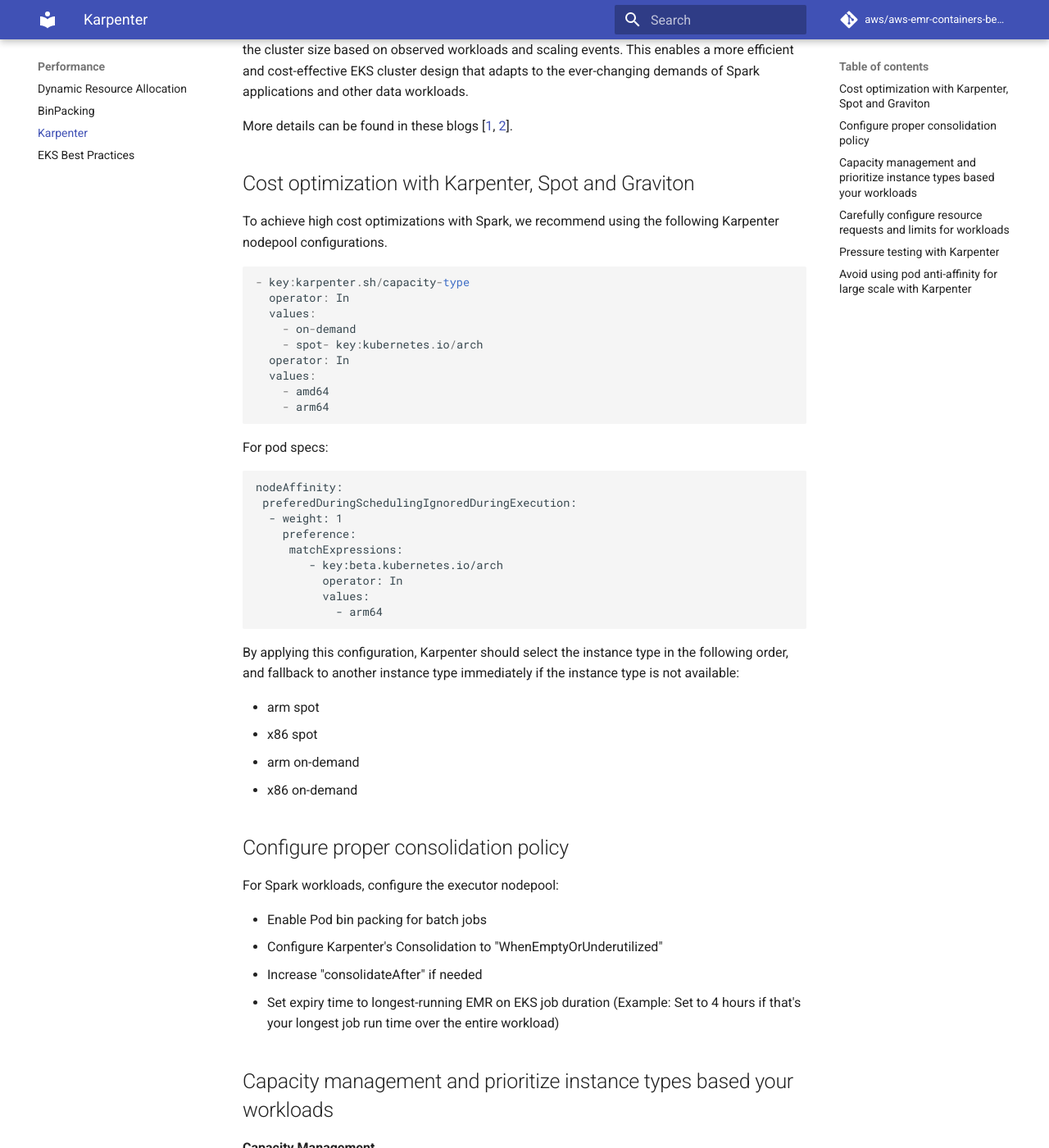
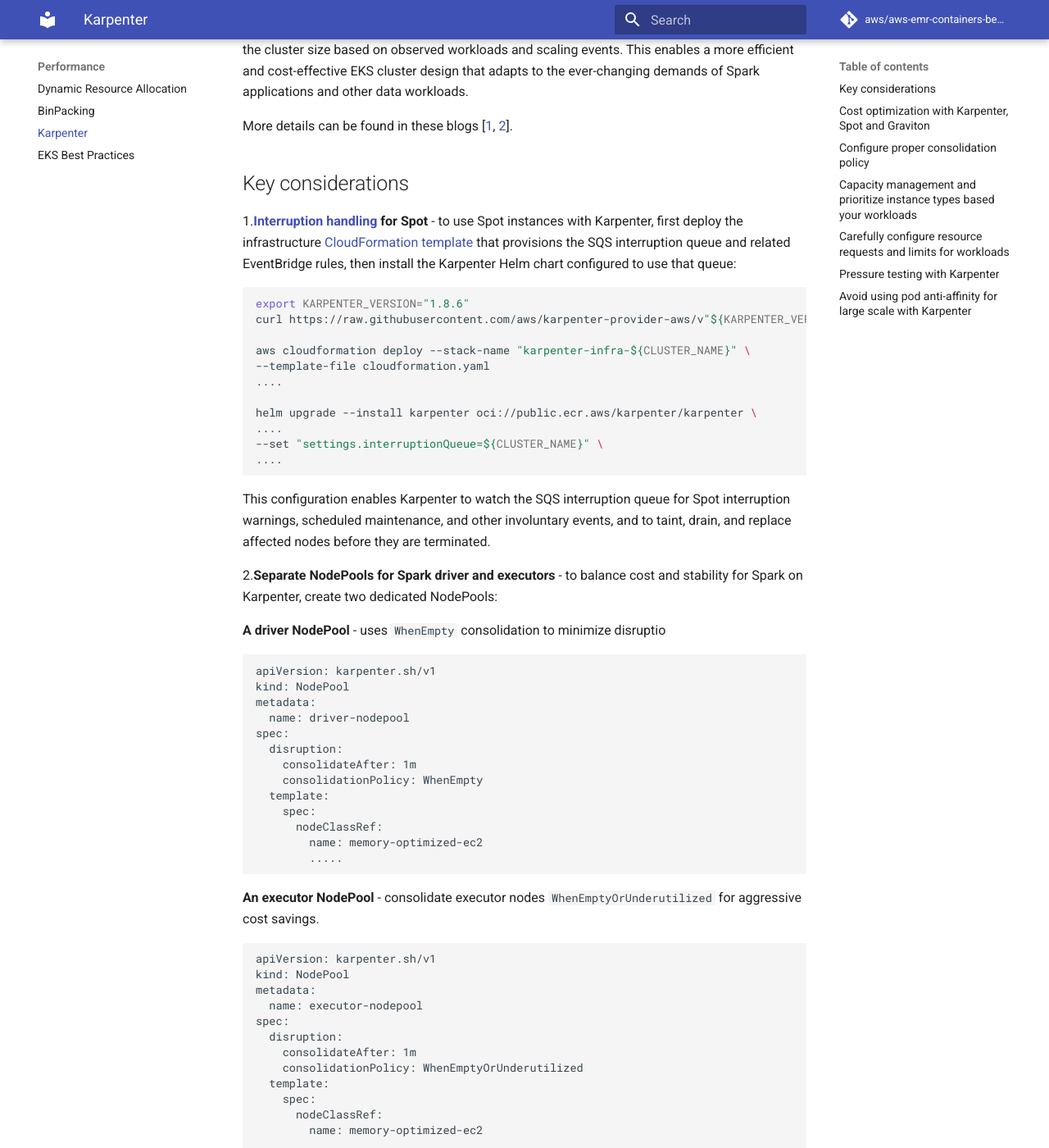
Before and after one commit to aws/aws-emr-containers-best-practices, an MkDocs documentation site: the page built from content/performance/docs/karpenter.md, in a window 1280 px wide and 1400 px high, scrolled down 426 px. Shown: the whole window at 82% size. Built offline with MkDocs 1.6.1 and Material for MkDocs 9.7.7, drawn with Linux system fonts in a browser that asks for light colours; comment, search, counter and statistics services are not loaded.

Commit message:
add considerations for karpenter setup

````diff
--- a/content/performance/docs/karpenter.md
+++ b/content/performance/docs/karpenter.md
@@ -5,6 +5,61 @@
 We recommend using Karpenter and Bottlerocket with EKS for data workloads, as it aligns with EC2 Spot best practices of diversification, using allocation strategy, and can manage the Spot lifecycle seamlessly. As documented in the [Spark Operator with YuniKorn DoEKS blueprint](https://awslabs.github.io/data-on-eks/docs/blueprints/data-analytics/spark-operator-yunikorn), Karpenter integrates seamlessly with Kubernetes, providing automatic, real-time adjustments to the cluster size based on observed workloads and scaling events. This enables a more efficient and cost-effective EKS cluster design that adapts to the ever-changing demands of Spark applications and other data workloads.
 
 More details can be found in these blogs [[1](https://aws.amazon.com/blogs/compute/applying-spot-to-spot-consolidation-best-practices-with-karpenter/), [2](https://aws.amazon.com/blogs/containers/using-amazon-ec2-spot-instances-with-karpenter/)].
+
+## Key considerations
+1.**[Interruption handling](https://karpenter.sh/preview/reference/cloudformation/#interruption-handling) for Spot** - to use Spot instances with Karpenter, first deploy the infrastructure [CloudFormation template](https://karpenter.sh/v1.8/reference/cloudformation/) that provisions the SQS interruption queue and related EventBridge rules, then install the Karpenter Helm chart configured to use that queue:
+```bash
+export KARPENTER_VERSION="1.8.6"
+curl https://raw.githubusercontent.com/aws/karpenter-provider-aws/v"${KARPENTER_VERSION}"/website/content/en/preview/getting-started/getting-started-with-karpenter/cloudformation.yaml > cloudformation.yaml
+
+aws cloudformation deploy --stack-name "karpenter-infra-${CLUSTER_NAME}" \
+--template-file cloudformation.yaml
+....
+
+helm upgrade --install karpenter oci://public.ecr.aws/karpenter/karpenter \
+....
+--set "settings.interruptionQueue=${CLUSTER_NAME}" \
+....
+```
+This configuration enables Karpenter to watch the SQS interruption queue for Spot interruption warnings, scheduled maintenance, and other involuntary events, and to taint, drain, and replace affected nodes before they are terminated.
+
+
+2.**Separate NodePools for Spark driver and executors** - to balance cost and stability for Spark on Karpenter, create two dedicated NodePools:
+
+**A driver NodePool** - uses `WhenEmpty` consolidation to minimize disruptio
+
+```bash
+apiVersion: karpenter.sh/v1
+kind: NodePool
+metadata:
+  name: driver-nodepool
+spec:
+  disruption:
+    consolidateAfter: 1m
+    consolidationPolicy: WhenEmpty
+  template:
+    spec:
+      nodeClassRef:
+        name: memory-optimized-ec2
+        .....
+```
+**An executor NodePool** - consolidate executor nodes `WhenEmptyOrUnderutilized` for aggressive cost savings.
+```bash
+apiVersion: karpenter.sh/v1
+kind: NodePool
+metadata:
+  name: executor-nodepool
+spec:
+  disruption:
+    consolidateAfter: 1m
+    consolidationPolicy: WhenEmptyOrUnderutilized
+  template:
+    spec:
+      nodeClassRef:
+        name: memory-optimized-ec2
+        .....
+```
+
 
 ## Cost optimization with Karpenter, Spot and Graviton
 
````
